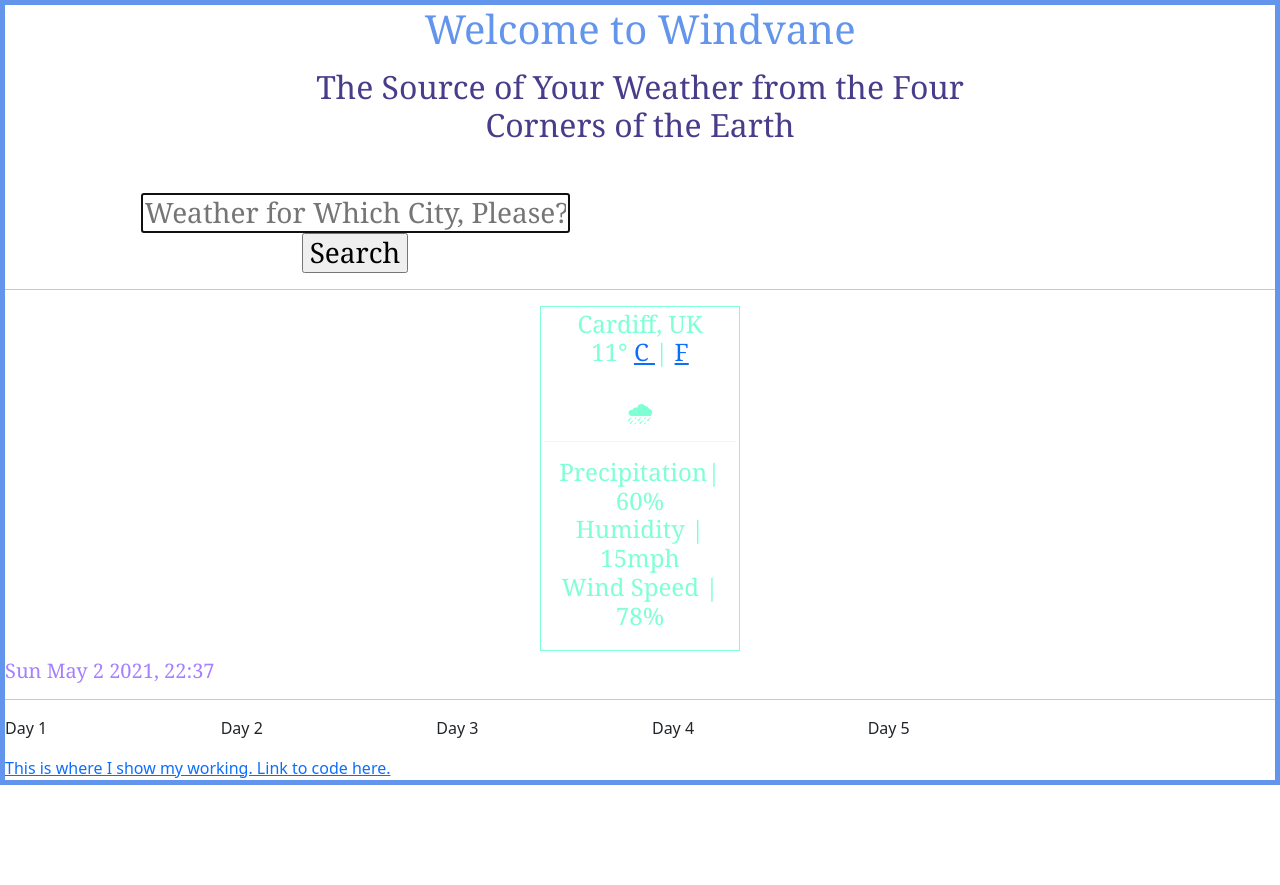
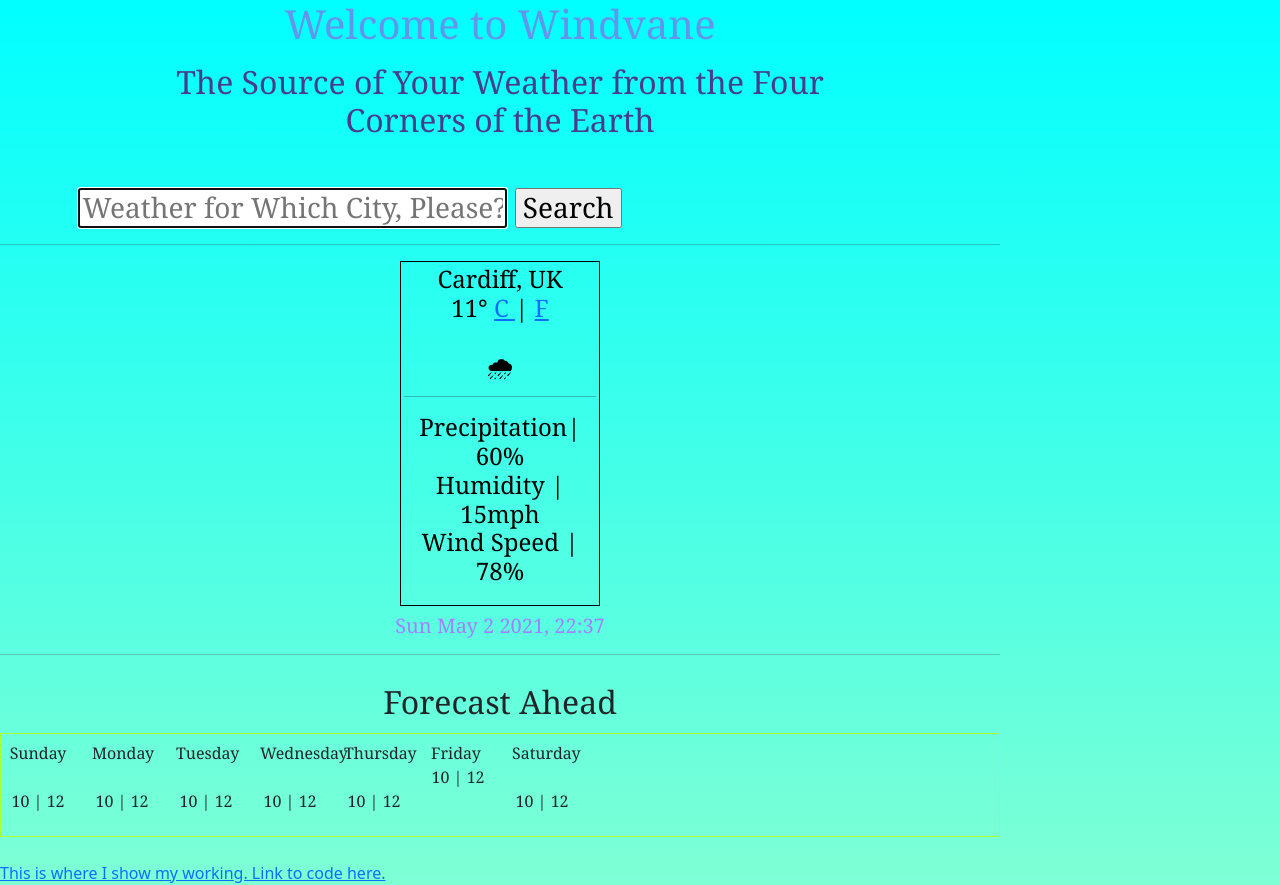
Before and after one commit to Jehoshii/windvane2, a plain HTML site: page index.html in a window 1280 px wide. Before the commit the page ends 800 px from the top, so only its background shows below. Drawn offline with nearby package versions, Linux system fonts and the light colour scheme.

Commit message:
edited css and added forecast grid

```diff
--- a/index.html
+++ b/index.html
@@ -9,7 +9,7 @@
     <link href="https://cdn.jsdelivr.net/npm/bootstrap@5.0.0-beta3/dist/css/bootstrap.min.css" rel="stylesheet" integrity="sha384-eOJMYsd53ii+scO/bJGFsiCZc+5NDVN2yr8+0RDqr0Ql0h+rP48ckxlpbzKgwra6" crossorigin="anonymous" />
     <script src="https://unpkg.com/axios/dist/axios.min.js"></script>
 </head>
-<body>
+<body class="intro">
     <div>
         <h1>
             Welcome to Windvane
@@ -19,7 +19,7 @@
         </h2>
         <h3>
             <br>
-            <form id="city-form">
+            <form class= "weather-request" id="city-form">
                 <input type="text" placeholder="Weather for Which City, Please?" autocomplete="off" autofocus="on"
                     id="place-data" />
 
@@ -44,33 +44,63 @@
 
         </h5>
         <hr>
-        <div class="row">
-            <div class="col-2">
-                Day 1
+        <div class="plan-ahead">
+            Forecast Ahead <br>
+        </div>
+        <div class= "weather-week">
+             <div class="row" id="foreshadowing">
+                <div class="col-1">
+                    Sunday
                     <img>
-                <p></p>
+                    <p>
+                        <span>10</span> | <span>12</span>
+                    </p>
                 </div>
-            <div class="col-2">
-                Day 2
+                <div class="col-1">
+                    Monday
                     <img>
-                <p></p>
+                    <p>
+                        <span>10</span> | <span>12</span>
+                    </p>
                 </div>
-            <div class="col-2">
-                Day 3
+                <div class="col-1">
+                    Tuesday
                     <img>
-                <p></p>
+                    <p>
+                        <span>10</span> | <span>12</span>
+                    </p>
                 </div>
-            <div class="col-2">
-                Day 4
+                <div class="col-1">
+                    Wednesday
                     <img>
-                <p></p>
+                    <p>
+                        <span>10</span> | <span>12</span>
+                    </p>
                 </div>
-            <div class="col-2">
-                Day 5
+                <div class="col-1">
+                    Thursday
                     <img>
-                <p></p>
+                    <p>
+                        <span>10</span> | <span>12</span>
+                    </p>
+                </div>
+                <div class="col-1">
+                    Friday
+                    <img>
+                    <p>
+                        <span>10</span> | <span>12</span>
+                    </p>
+                </div>
+                <div class="col-1">
+                    Saturday
+                    <img>
+                    <p>
+                        <span>10</span> | <span>12</span>
+                    </p>
                 </div>
         </div>
+        </div>
+        <br>
 
         <a href=https://github.com/Jehoshii/windvane2>
             This is where I show my working. Link to code here.
--- a/script.js
+++ b/script.js
@@ -57,3 +57,15 @@ function weatherWatch(response) {
     response.data.wind.speed
   );
 }
+
+function foreshadowing() {
+  let forecastingElement = document.querySelector("#foreshadowing");
+
+  forecastingElement.innerHTML = "forecast";
+}
+
+function collectForecast(coordinates){
+  let apiKey = `13d9fcdae5c8ed4497e6b27254968acc`;
+  let apiUrl = `https://api.openweathermap.org/data/2.5/onecall?lat=${coordinates}&lon=${coordinates}&appid=${apiKey}`;
+
+}
--- a/styles.css
+++ b/styles.css
@@ -28,7 +28,7 @@ h3 {
 
 h4 {
   font-family: Cambria, Cochin, Georgia, Times, "Times New Roman", serif;
-  color: aquamarine;
+  color: black;
   text-align: center;
   padding: 3px;
   display: block;
@@ -37,24 +37,41 @@ h4 {
 h5 {
   font-family: Cambria, Cochin, Georgia, Times, "Times New Roman", serif;
   color: rgb(165, 127, 255);
+  text-align: center;
 }
 
-body {
-  border: 5px solid cornflowerblue;
-  background-image: linear-gradient(to bottom aquamarine aqua);
-}
-
-form {
+.weather-request {
   display: block;
   margin: 0 auto;
-  max-width: 500px;
-}
-
-button {
   max-width: 700px;
+  text-align: center;
 }
 
 .information {
   border: 1px solid;
   max-width: 200px;
 }
+
+.weather-week {
+  border: 1px solid greenyellow;
+  text-align: center;
+  display: block;
+  margin: 0 auto;
+  max-width: fit-content 900px;
+  padding: 7px;
+  font-family: Cambria, Cochin, Georgia, Times, "Times New Roman", serif;
+  font-size: medium;
+}
+
+.intro {
+  background-image: linear-gradient(to bottom, aqua, aquamarine);
+  max-width: 1000px;
+}
+.plan-ahead {
+  display: block;
+  margin: 0 auto;
+  text-align: center;
+  font-size: 32px;
+  font-family: Cambria, Cochin, Georgia, Times, "Times New Roman", serif;
+  padding: 7px;
+}
```
Lines whose indentation alone changed are shown as unchanged.
